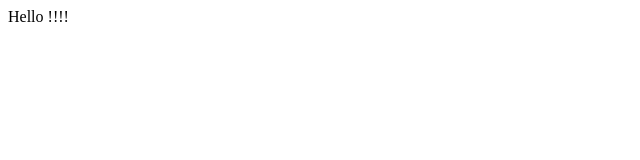
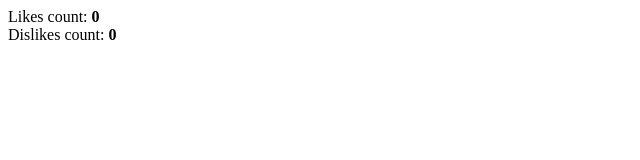
Before and after one commit to Saq-torosyan82/my-vue-project, a Vue app: page / in a window 1280 px wide. Shown: the top 160 px of the page, without its empty margins (0-640 px from the left). Built offline with nearby package versions, Linux system fonts and the light colour scheme; the HTML template or start-up script is replaced by a standard one.

Commit message:
interpolation in vue

```diff
--- a/src/App.vue
+++ b/src/App.vue
@@ -1,12 +1,18 @@
 <template>
 <div>
-  Hello !!!!
+  <div>Likes count:  <strong>{{ likes }}</strong></div>
+  <div>Dislikes count:  <strong>{{ dislikes }}</strong></div>
 </div>
 </template>
 
 <script>
 export default {
-  name: "App"
+  data() {
+    return {
+      likes: 0,
+      dislikes: 0,
+    }
+  }
 }
 </script>
 
```
